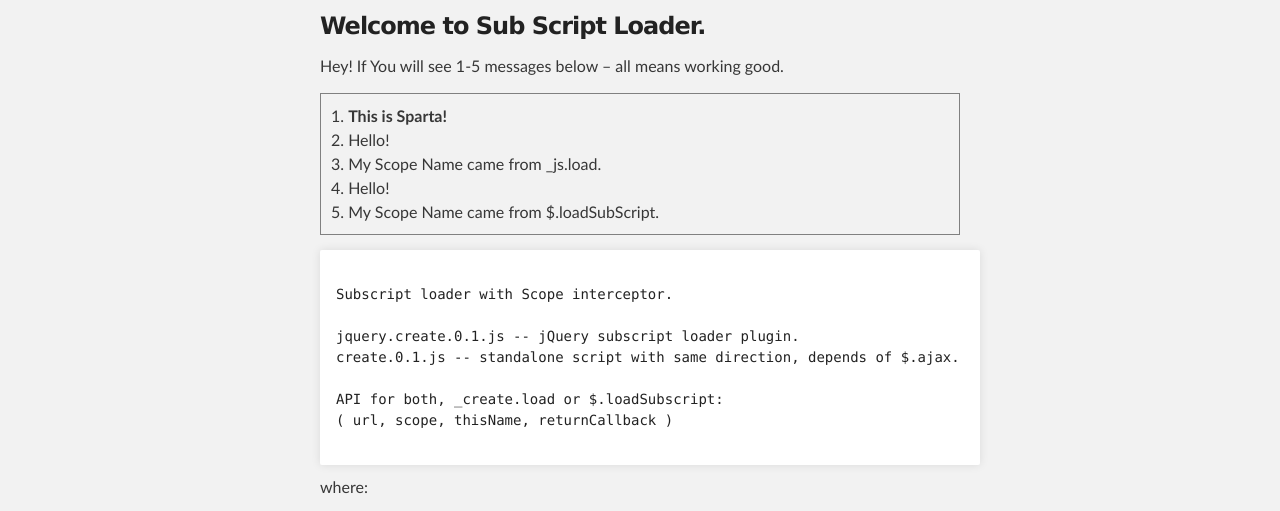
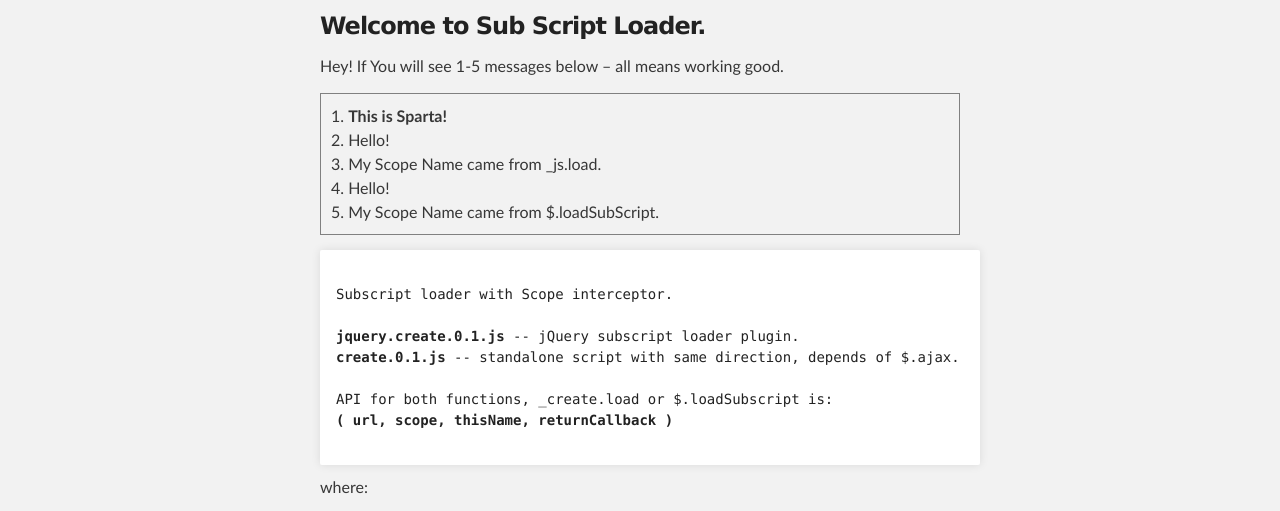
Before and after one commit to wentout/SubScriptLoader, a plain HTML site: page index.html in a window 1280 px wide. Shown: the part 252-763 px from the top of the page. Drawn offline with Linux system fonts and the light colour scheme.

Commit message:
Update gh-pages

```diff
--- a/index.html
+++ b/index.html
@@ -45,11 +45,11 @@
 <pre><code>
 Subscript loader with Scope interceptor.
 
-jquery.create.0.1.js -- jQuery subscript loader plugin.
-create.0.1.js -- standalone script with same direction, depends of $.ajax.
+<strong>jquery.create.0.1.js</strong> -- jQuery subscript loader plugin.
+<strong>create.0.1.js</strong> -- standalone script with same direction, depends of $.ajax.
 
-API for both, _create.load or $.loadSubscript:
-( url, scope, thisName, returnCallback )
+API for both functions, _create.load or $.loadSubscript is:
+<strong>( url, scope, thisName, returnCallback )</strong>
 
 </code></pre>
 
```
